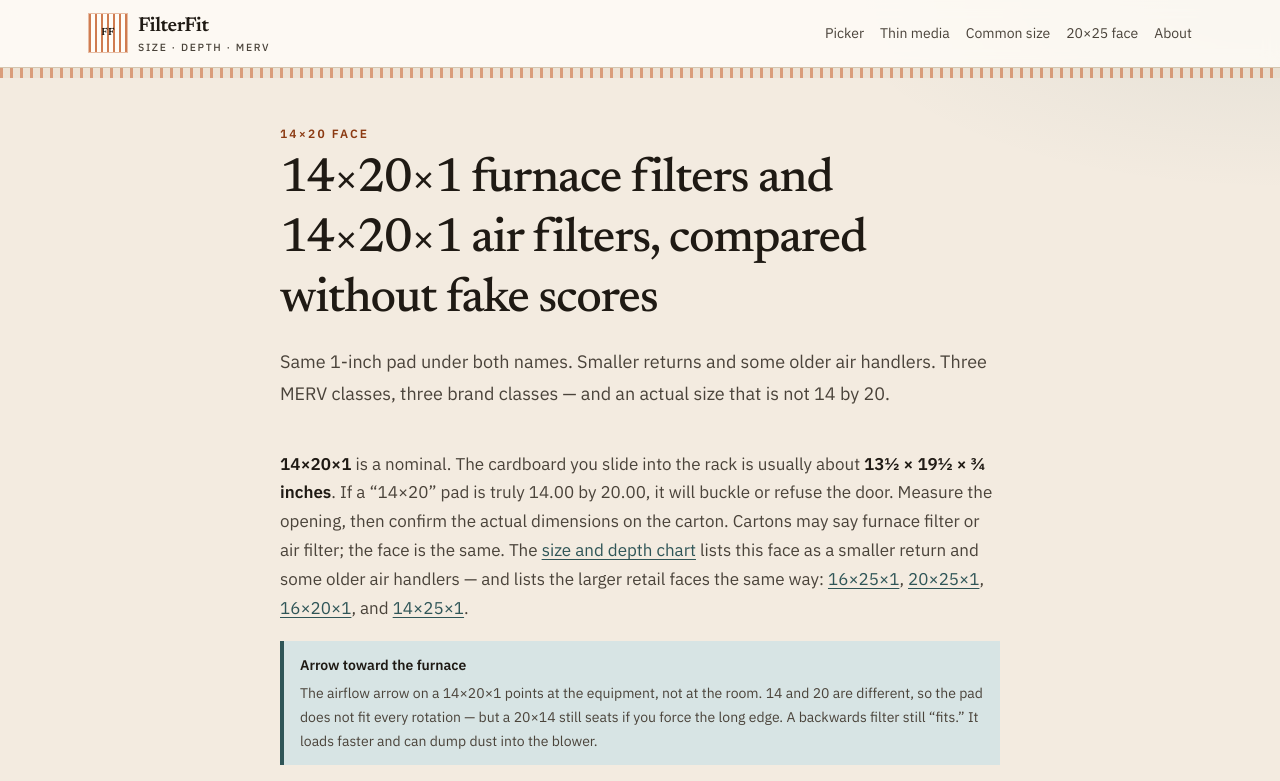
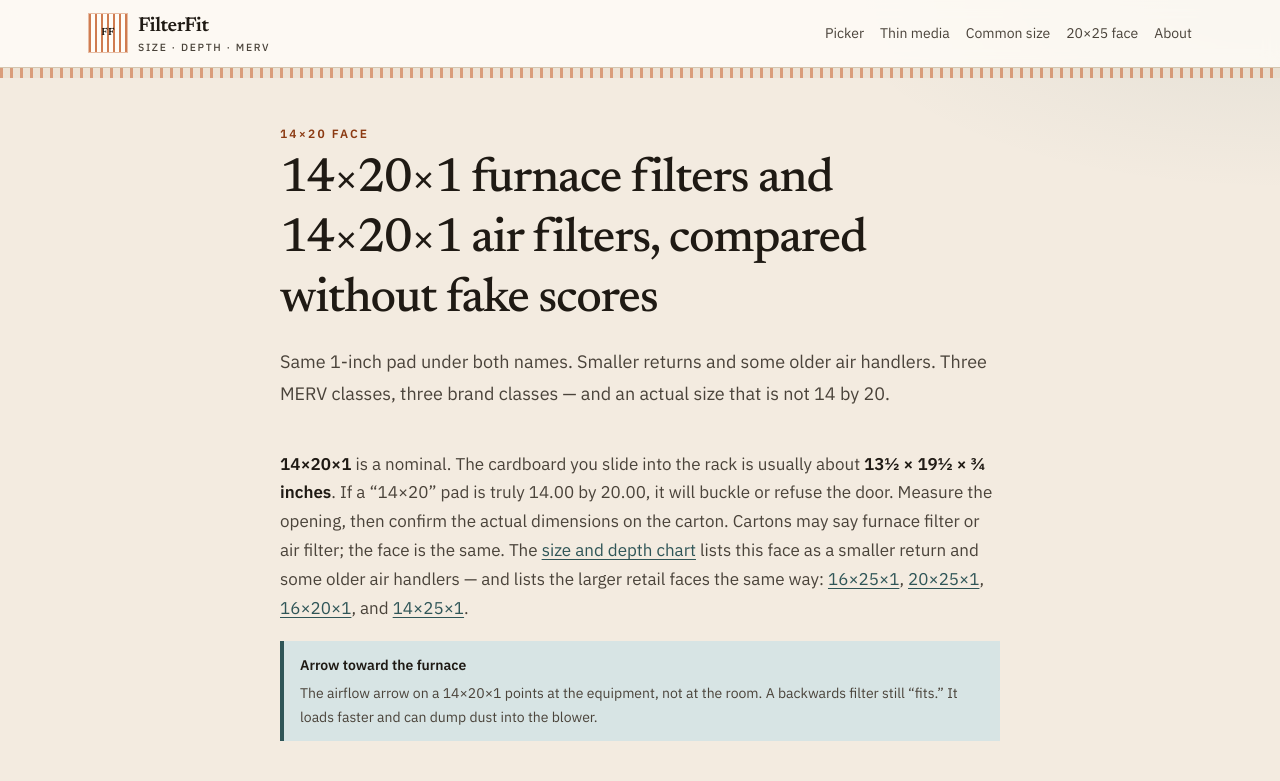
Before and after one commit to laqaer/filter-fit, a Next.js app: page /14x20x1-furnace-filters in a window 1280 px wide. Shown: the top 781 px of the page. Built offline with nearby package versions, Linux system fonts and the light colour scheme.

Commit message:
fix(content): drop forced-rotation wording on 14x20x1 callout
Arrow copy now matches sibling size pages; 14×20 vs 20×14 stays in the neighbor-size section.

Co-authored-by: laqaer <laqaer@users.noreply.github.com>

```diff
--- a/app/14x20x1-furnace-filters/page.tsx
+++ b/app/14x20x1-furnace-filters/page.tsx
@@ -50,10 +50,8 @@ export default function Size14x20Page() {
           <Link href="/14x25x1-furnace-filters">14×25×1</Link>.
         </p>
         <Callout title="Arrow toward the furnace">
-          The airflow arrow on a 14×20×1 points at the equipment, not at the room. 14 and 20 are
-          different, so the pad does not fit every rotation — but a 20×14 still seats if you force
-          the long edge. A backwards filter still “fits.” It loads faster and can dump dust into
-          the blower.
+          The airflow arrow on a 14×20×1 points at the equipment, not at the room. A backwards
+          filter still “fits.” It loads faster and can dump dust into the blower.
         </Callout>
 
         <h2>Less face than 16×20 — still a 1-inch pack</h2>
```
